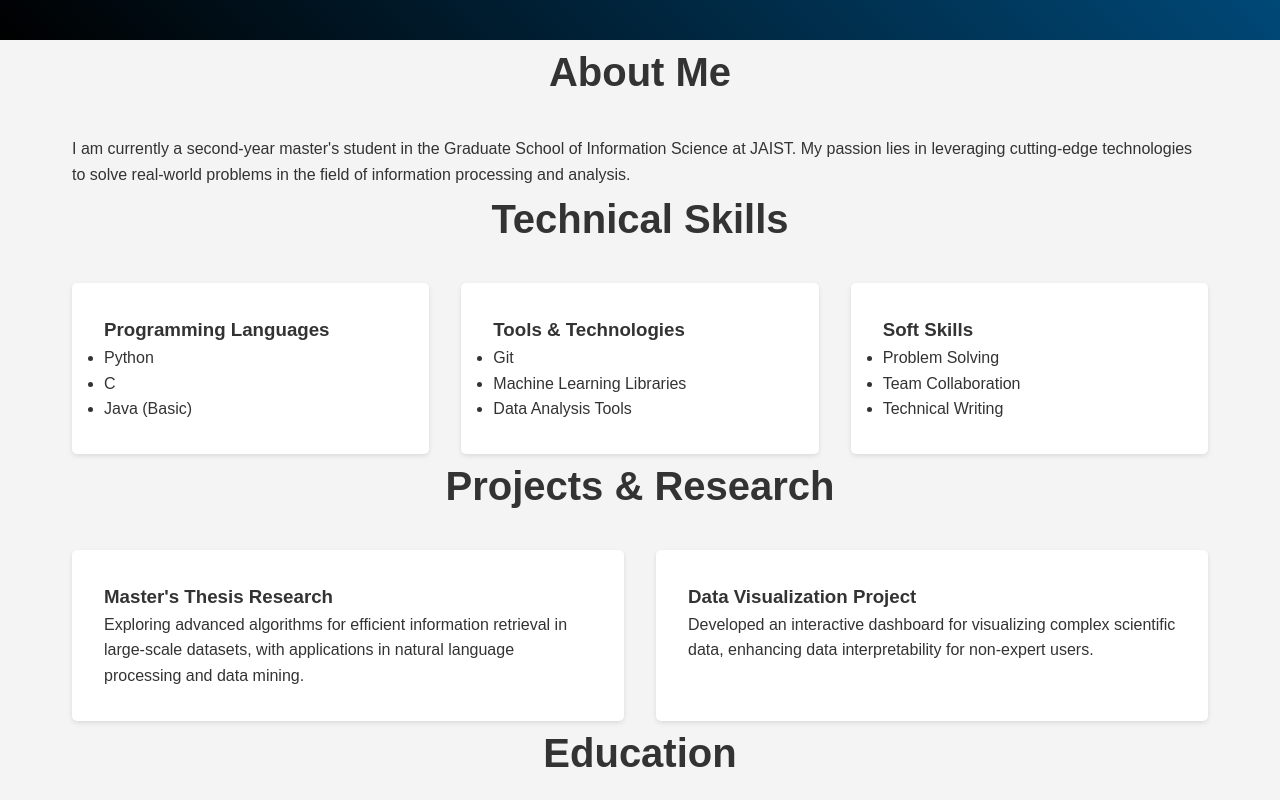
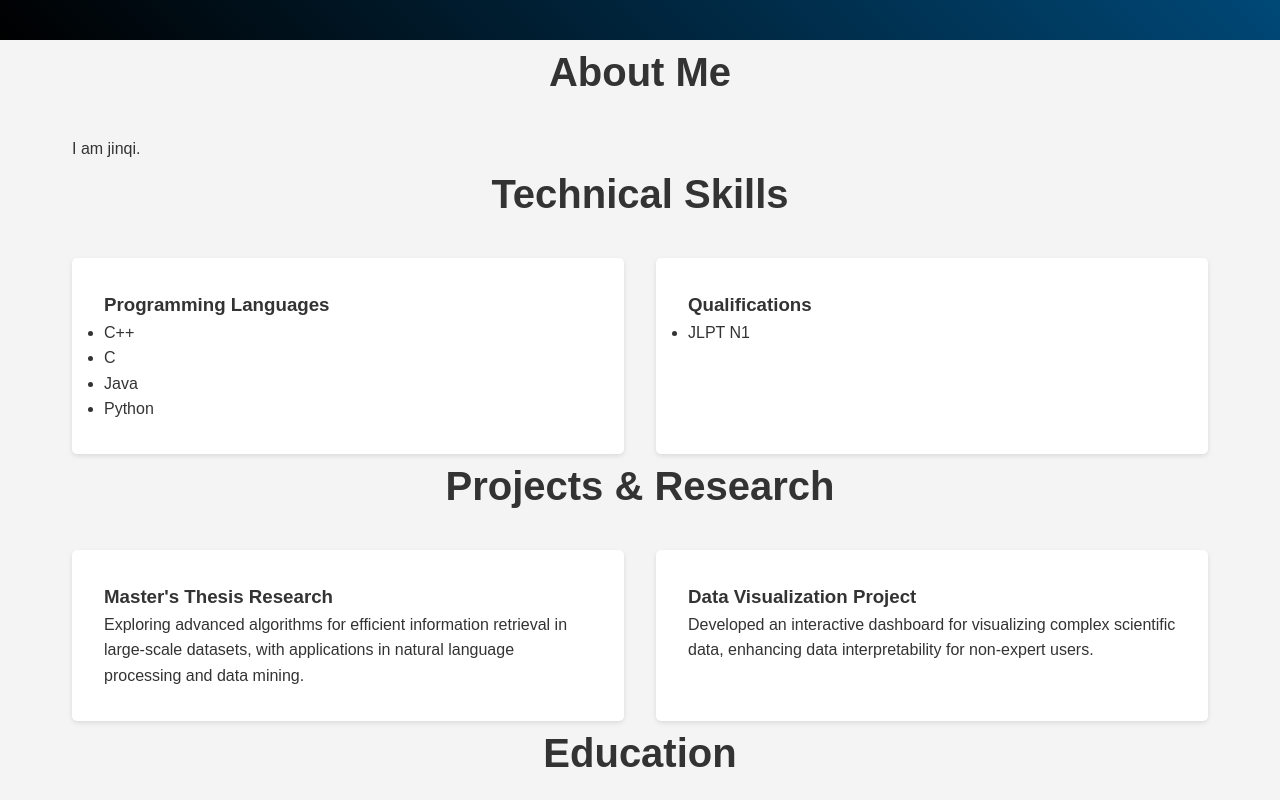
Before and after one commit to jinqizh/jinqizh.github.io, a plain HTML site: page index.html in a window 1280 px wide. Shown: the part 760-1560 px from the top of the page. Drawn offline with Linux system fonts and the light colour scheme.

Commit message:
Update index.html

```diff
--- a/index.html
+++ b/index.html
@@ -3,7 +3,7 @@
 <head>
     <meta charset="UTF-8">
     <meta name="viewport" content="width=device-width, initial-scale=1.0">
-    <title>Jinqi ZHANG - Information Science Portfolio</title>
+    <title>Jinqi's site</title>
     <style>
         :root {
             --primary-color: #000000;
@@ -176,7 +176,7 @@
     <section class="hero">
         <div class="hero-content">
             <h1>Jinqi ZHANG</h1>
-            <p>Master's Student in Information Science</p>
+            <p>Master in Information Science</p>
             <a href="#contact" class="btn">Get in Touch</a>
         </div>
     </section>
@@ -184,7 +184,7 @@
     <main>
         <section id="about" class="container">
             <h2>About Me</h2>
-            <p>I am currently a second-year master's student in the Graduate School of Information Science at JAIST. My passion lies in leveraging cutting-edge technologies to solve real-world problems in the field of information processing and analysis.</p>
+            <p>I am jinqi.</p>
         </section>
 
         <section id="skills" class="container">
@@ -193,25 +193,16 @@
                 <div class="card">
                     <h3>Programming Languages</h3>
                     <ul>
+                        <li>C++</li>
+                        <li>C</li>
+                        <li>Java</li>
                         <li>Python</li>
-                        <li>C</li>
-                        <li>Java (Basic)</li>
                     </ul>
                 </div>
                 <div class="card">
-                    <h3>Tools & Technologies</h3>
+                    <h3>Qualifications</h3>
                     <ul>
-                        <li>Git</li>
-                        <li>Machine Learning Libraries</li>
-                        <li>Data Analysis Tools</li>
-                    </ul>
-                </div>
-                <div class="card">
-                    <h3>Soft Skills</h3>
-                    <ul>
-                        <li>Problem Solving</li>
-                        <li>Team Collaboration</li>
-                        <li>Technical Writing</li>
+                        <li>JLPT N1</li>
                     </ul>
                 </div>
             </div>
@@ -244,7 +235,7 @@
             <h2>Contact Me</h2>
             <div class="card">
                 <p>Email: employmentjinqi@gmail.com</p>
-                <p>GitHub: <a href="https://github.com/workerjinqi" target="_blank">workerjinqi</a></p>
+                <p>GitHub: <a href="https://github.com/jinqizh" target="_blank">jinqizh</a></p>
             </div>
         </section>
     </main>
```
